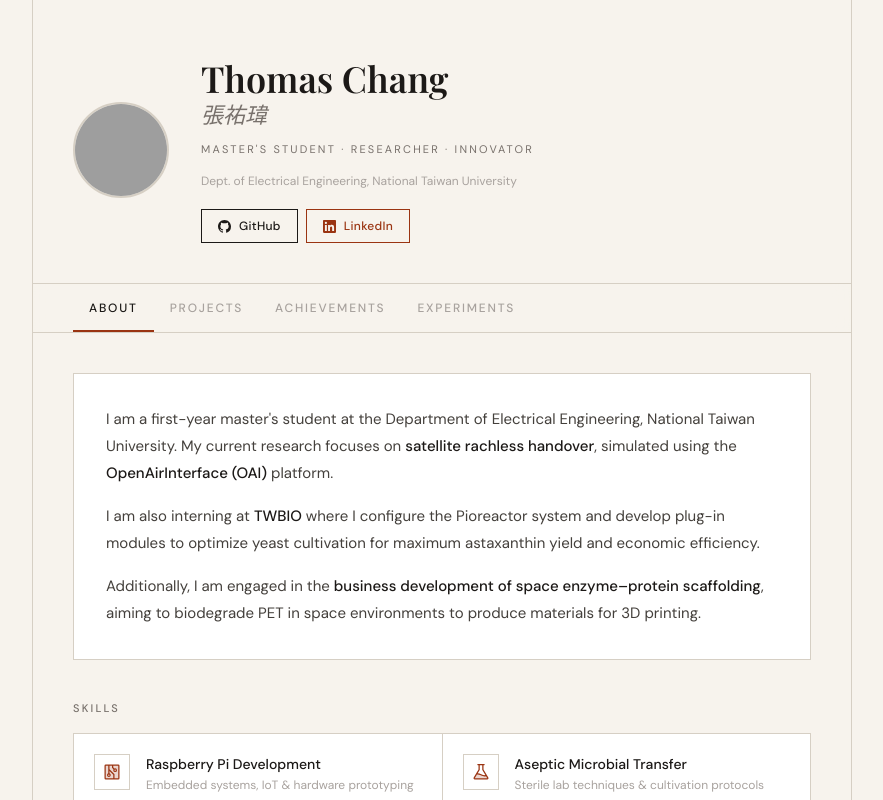
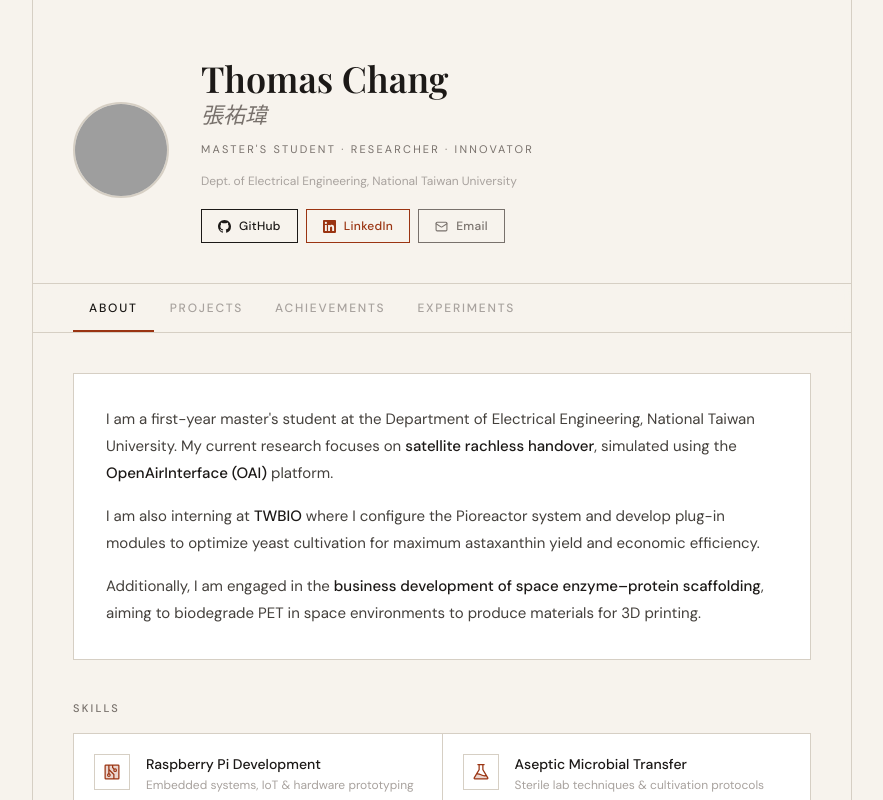
Before and after one commit to Thomas-Zhang-You-Wei/personal-website, a React (Vite) app: page / in a window 1280 px wide. Shown: the top 800 px of the page, without its empty margins (198-1081 px from the left). Built offline with nearby package versions, Linux system fonts and the light colour scheme; grey boxes are pictures that could not be loaded; a web font is replaced by a local one.

Commit message:
Add runspace link, email button

```diff
--- a/src/App.jsx
+++ b/src/App.jsx
@@ -130,10 +130,12 @@ function AchievementsTab() {
 
         {/* Photo banner */}
         <div className="relative">
+          <a href="https://www.linkedin.com/posts/runspace-innovation-challenge_spacecanary-biosensor-biomanufacturing-activity-7394222414127304705-WTf_?utm_source=share&utm_medium=member_desktop&rcm=ACoAAFaqx0AB_B-Y7q2tMhlFpFVOUg9tUVs4UfM"
+             target="_blank" rel="noreferrer" className="block">
           <img
             src={runspaceImg}
             alt="RunSpace Competition 2025"
-            className="w-full object-cover"
+            className="w-full object-cover hover:opacity-90 transition-opacity duration-200"
             style={{ maxHeight: '280px', objectPosition: 'center' }}
           />
           {/* Gold overlay badge */}
@@ -141,6 +143,7 @@ function AchievementsTab() {
             <Trophy size={14} weight="fill" className="text-[#d4a017]" />
             <span className="text-[11px] font-bold tracking-[0.2em] uppercase text-[#d4a017]">1st Place</span>
           </div>
+          </a>
         </div>
 
         {/* Content */}
@@ -270,7 +273,7 @@ export default function App() {
               <p className="text-xs text-[#a8a29e] mb-4 sm:mb-5">
                 Dept. of Electrical Engineering, National Taiwan University
               </p>
-              <div className="flex gap-2 flex-wrap justify-center sm:justify-start">
+              <div className="flex gap-2 flex-wrap justify-center sm:justify-start items-center">
                 <a href="https://github.com/Thomas-Zhang-You-Wei" target="_blank" rel="noreferrer"
                    className="inline-flex items-center gap-2 px-4 py-2 text-xs font-medium tracking-wide
                               border border-[#1c1917] text-[#1c1917] hover:bg-[#1c1917] hover:text-white
@@ -288,6 +291,16 @@ export default function App() {
                     <path d="M20.447 20.452h-3.554v-5.569c0-1.328-.027-3.037-1.852-3.037-1.853 0-2.136 1.445-2.136 2.939v5.667H9.351V9h3.414v1.561h.046c.477-.9 1.637-1.85 3.37-1.85 3.601 0 4.267 2.37 4.267 5.455v6.286zM5.337 7.433a2.062 2.062 0 0 1-2.063-2.065 2.064 2.064 0 1 1 2.063 2.065zm1.782 13.019H3.555V9h3.564v11.452zM22.225 0H1.771C.792 0 0 .774 0 1.729v20.542C0 23.227.792 24 1.771 24h20.451C23.2 24 24 23.227 24 22.271V1.729C24 .774 23.2 0 22.222 0h.003z"/>
                   </svg>
                   LinkedIn
+                </a>
+                <a href="mailto:aaathomas920411@gmail.com?subject=Hello%20Thomas&body=Hi%20Thomas%2C%0A%0A"
+                   className="inline-flex items-center gap-2 px-4 py-2 text-xs font-medium tracking-wide
+                              border border-[#78716c] text-[#78716c] hover:bg-[#78716c] hover:text-white
+                              transition-colors duration-200">
+                  <svg width="13" height="13" viewBox="0 0 24 24" fill="none" stroke="currentColor" strokeWidth="2" strokeLinecap="round" strokeLinejoin="round">
+                    <rect width="20" height="16" x="2" y="4" rx="2"/>
+                    <path d="m22 7-8.97 5.7a1.94 1.94 0 0 1-2.06 0L2 7"/>
+                  </svg>
+                  Email
                 </a>
               </div>
             </div>
```
